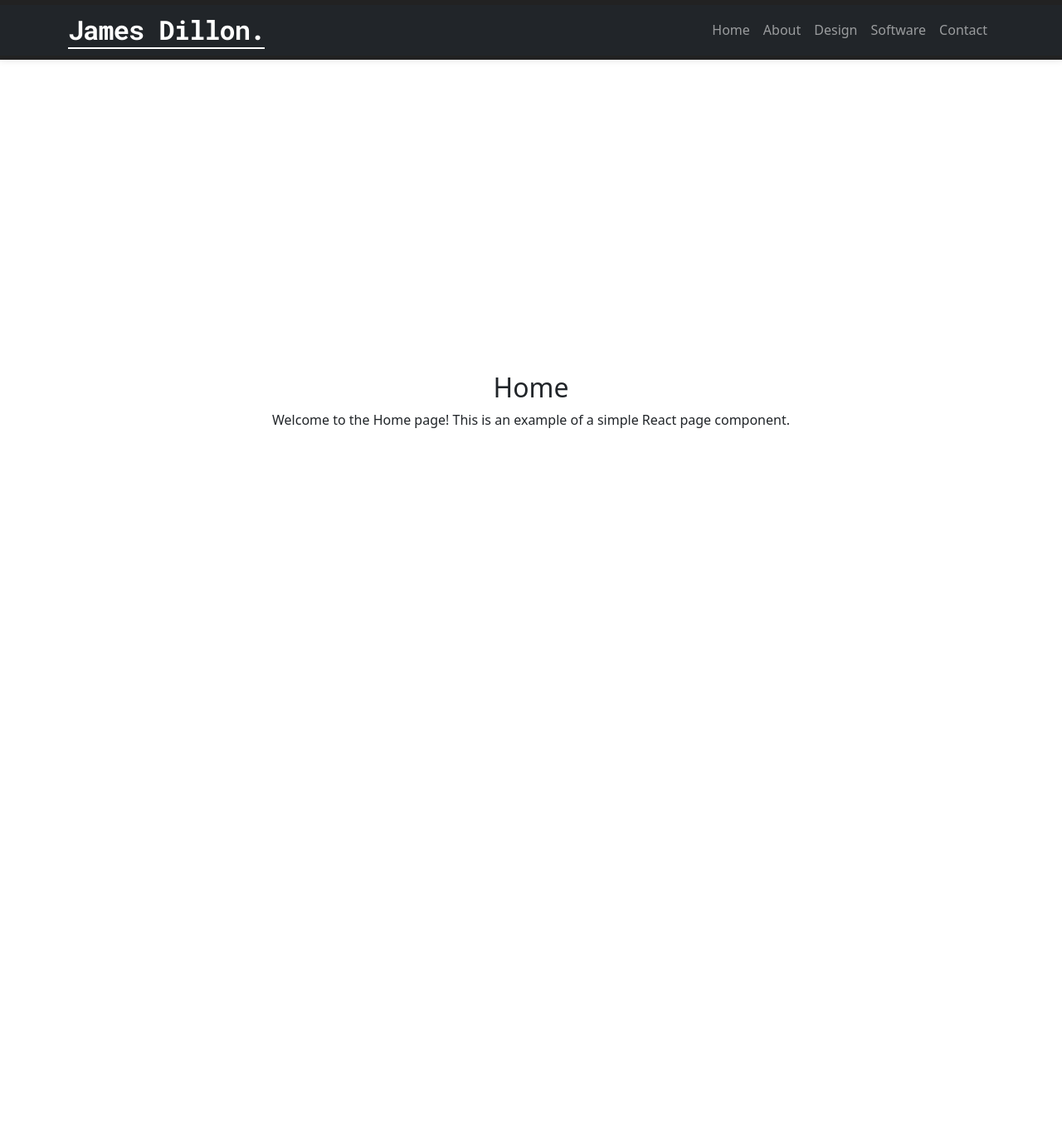
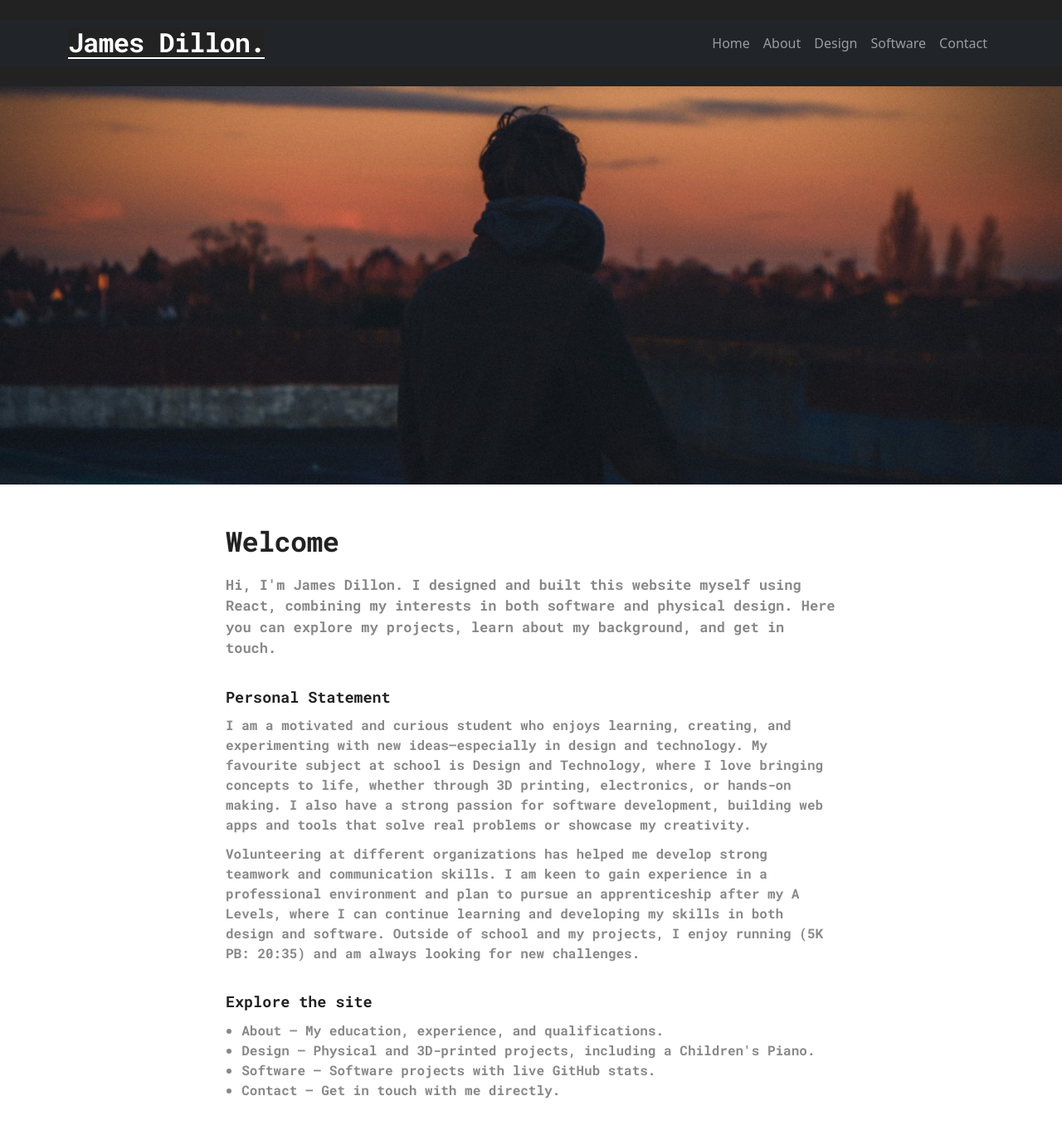
Before and after one commit to JamesDillonDev/JamesDillonDev.github.io, a React (Vite) app: page / in a window 1280 px wide. Shown: the top 1362 px of the page at 83% size. Before the commit the page ends 800 px from the top, so only its background shows below. Built offline with nearby package versions, Linux system fonts and the light colour scheme.

Commit message:
Added home page

```diff
--- a/src/App.css
+++ b/src/App.css
@@ -1,21 +1,23 @@
 /* Make header and navbar stick to the top */
 
-.top-header {
+ .top-header {
   position: fixed;
   top: 0;
   left: 0;
+  width: 100vw;
+  z-index: 1000;
+  left: 0;
   width: 100%;
-  z-index: 1000;
   background: #222;
   box-shadow: 0 2px 8px rgba(0,0,0,0.08);
-  padding-top: 0.35rem;
-  padding-bottom: 0.35rem;
+  padding-top: 24px;
+  padding-bottom: 24px;
 }
 
  .site-title {
   text-align: center;
   margin: 0;
-  padding: 0.3rem 0 0.2rem 0;
+  padding: 0;
   font-family: 'Roboto Mono', monospace;
   font-weight: 700;
   letter-spacing: -0.03em;
@@ -24,12 +26,7 @@
   display: inline-block;
   line-height: 1.1;
   font-size: 2rem;
-}
   background: #222;
-}
-
-
-.nav-bar {
   margin-bottom: 0;
 }
 
@@ -40,9 +37,6 @@
   align-items: center;
 }
 
-body {
-  padding-top: 110px; /* Adjust for fixed header height */
-}
 #root {
   max-width: 1280px;
   margin: 0 auto;
@@ -55,8 +49,6 @@ body {
   padding: 1.5em;
   will-change: filter;
   transition: filter 300ms;
-}
-.logo:hover {
   filter: drop-shadow(0 0 2em #646cffaa);
 }
 .logo.react:hover {
@@ -84,4 +76,6 @@ body {
 
 .read-the-docs {
   color: #888;
+  padding-top: 16px;
+  padding-bottom: 16px;
 }
--- a/src/pages/About.jsx
+++ b/src/pages/About.jsx
@@ -2,7 +2,7 @@ export default function About() {
   return (
     <div
       style={{
-        padding: '0.5rem 2rem 2rem 2rem',
+        padding: '5rem 2rem 2rem 2rem',
         maxWidth: 800,
         margin: '0 auto',
         fontFamily: 'Roboto Mono, monospace',
--- a/src/pages/Design.jsx
+++ b/src/pages/Design.jsx
@@ -1,2 +1,50 @@
-// Renamed from Physical.jsx
-export { default } from './Physical.jsx';
+
+import { Carousel, Container } from 'react-bootstrap';
+
+const pianoImages = [
+  '/public/pianoA.jpg',
+  '/public/pianoB.jpg',
+  '/public/pianoC.jpg',
+];
+
+export default function Design() {
+  return (
+    <>
+      <h2
+        style={{
+          fontFamily: 'Roboto Mono, monospace',
+          fontWeight: 700,
+          marginBottom: '1.2rem',
+          marginTop: '7.5rem',
+          fontSize: '2.1rem',
+          letterSpacing: '-0.02em',
+          textAlign: 'center',
+          paddingTop: 5,
+        }}
+      >
+        Designs
+      </h2>
+      <div style={{ width: 800, maxWidth: '100%', height: 480, margin: '0 auto', overflow: 'hidden' }}>
+        <Carousel style={{ width: '100%', height: '100%' }}>
+          {pianoImages.map((img, idx) => (
+            <Carousel.Item key={idx}>
+              <img
+                className="d-block w-100"
+                src={img}
+                alt={`Children's Piano ${idx + 1}`}
+                style={{ width: '100%', height: 480, objectFit: 'cover' }}
+              />
+              <Carousel.Caption>
+                <h4>Children's Piano</h4>
+                <p>
+                  A fun, interactive piano designed for children, featuring colorful keys and simple controls to encourage musical exploration.
+                  It has four different modes so a child can experience more than just music.
+                </p>
+              </Carousel.Caption>
+            </Carousel.Item>
+          ))}
+        </Carousel>
+      </div>
+    </>
+  );
+}
--- a/src/pages/Home.jsx
+++ b/src/pages/Home.jsx
@@ -1,8 +1,44 @@
 export default function Home() {
   return (
-    <div style={{ padding: '2rem' }}>
-      <h2>Home</h2>
-      <p>Welcome to the Home page! This is an example of a simple React page component.</p>
-    </div>
+    <>
+      <img
+        src="/me.jpg"
+        alt="James Dillon"
+        style={{
+          width: '100vw',
+          height: 480,
+          objectFit: 'cover',
+          display: 'block',
+          marginBottom: '1rem',
+          borderRadius: 0,
+          position: 'relative',
+          left: '50%',
+          right: '50%',
+          marginLeft: '-50vw',
+          marginRight: '-50vw',
+          maxWidth: 'none',
+        }}
+      />
+      <div style={{ padding: '2rem', maxWidth: 800, margin: '0 auto', fontFamily: 'Roboto Mono, monospace', color: '#222', textAlign: 'left' }}>
+        <h2 style={{ fontFamily: 'Roboto Mono, monospace', fontWeight: 700, fontSize: '2.1rem', letterSpacing: '-0.02em', marginBottom: '1.2rem', marginTop: 0, color: '#222', textAlign: 'left' }}>Welcome</h2>
+        <p style={{ color: '#888', fontSize: 17, marginBottom: '2rem', textAlign: 'left' }}>
+          Hi, I'm James Dillon. I designed and built this website myself using React, combining my interests in both software and physical design. Here you can explore my projects, learn about my background, and get in touch.
+        </p>
+        <h3 style={{ fontWeight: 700, fontSize: '1.15rem', margin: '2.2rem 0 0.7rem 0', color: '#222', textAlign: 'left' }}>Personal Statement</h3>
+        <p style={{ fontSize: 16, margin: '0.7em 0 0 0', color: '#888', textAlign: 'left' }}>
+          I am a motivated and curious student who enjoys learning, creating, and experimenting with new ideas—especially in design and technology. My favourite subject at school is Design and Technology, where I love bringing concepts to life, whether through 3D printing, electronics, or hands-on making. I also have a strong passion for software development, building web apps and tools that solve real problems or showcase my creativity.
+        </p>
+        <p style={{ fontSize: 16, margin: '0.7em 0 2.2em 0', color: '#888', textAlign: 'left' }}>
+          Volunteering at different organizations has helped me develop strong teamwork and communication skills. I am keen to gain experience in a professional environment and plan to pursue an apprenticeship after my A Levels, where I can continue learning and developing my skills in both design and software. Outside of school and my projects, I enjoy running (5K PB: 20:35) and am always looking for new challenges.
+        </p>
+        <h3 style={{ fontWeight: 700, fontSize: '1.15rem', margin: '2.2rem 0 0.7rem 0', color: '#222', textAlign: 'left' }}>Explore the site</h3>
+        <ul style={{ fontSize: 16, margin: '0.7em 0 0 0', paddingLeft: '1.2em', color: '#888', textAlign: 'left' }}>
+          <li><strong>About</strong> – My education, experience, and qualifications.</li>
+          <li><strong>Design</strong> – Physical and 3D-printed projects, including a Children's Piano.</li>
+          <li><strong>Software</strong> – Software projects with live GitHub stats.</li>
+          <li><strong>Contact</strong> – Get in touch with me directly.</li>
+        </ul>
+      </div>
+    </>
   );
 }
--- a/src/pages/Physical.jsx
+++ /dev/null
@@ -1,49 +0,0 @@
-
-import { Carousel, Container } from 'react-bootstrap';
-
-const pianoImages = [
-  '/public/pianoA.jpg',
-  '/public/pianoB.jpg',
-  '/public/pianoC.jpg',
-];
-
-export default function Design() {
-  return (
-    <>
-      <h2
-        style={{
-          fontFamily: 'Roboto Mono, monospace',
-          fontWeight: 700,
-          marginBottom: '1.2rem',
-          marginTop: '4.5rem',
-          fontSize: '2.1rem',
-          letterSpacing: '-0.02em',
-          textAlign: 'center',
-        }}
-      >
-        Designs
-      </h2>
-      <div style={{ width: 800, maxWidth: '100%', height: 480, margin: '0 auto', overflow: 'hidden' }}>
-        <Carousel style={{ width: '100%', height: '100%' }}>
-          {pianoImages.map((img, idx) => (
-            <Carousel.Item key={idx}>
-              <img
-                className="d-block w-100"
-                src={img}
-                alt={`Children's Piano ${idx + 1}`}
-                style={{ width: '100%', height: 480, objectFit: 'cover' }}
-              />
-              <Carousel.Caption>
-                <h4>Children's Piano</h4>
-                <p>
-                  A fun, interactive piano designed for children, featuring colorful keys and simple controls to encourage musical exploration.
-                  It has four different modes so a child can experience more than just music.
-                </p>
-              </Carousel.Caption>
-            </Carousel.Item>
-          ))}
-        </Carousel>
-      </div>
-    </>
-  );
-}
--- a/src/pages/Software.jsx
+++ b/src/pages/Software.jsx
@@ -29,8 +29,8 @@ function StatBox({ icon, label, value }) {
 
 export default function Software() {
   return (
-    <Container fluid style={{ paddingTop: 0, paddingLeft: 0, paddingRight: 0, paddingBottom: '2rem' }}>
-      <h2 style={{ marginTop: '0.5rem', marginBottom: '2rem', fontFamily: 'Roboto Mono, monospace', fontWeight: 700 }}>Software Projects</h2>
+    <Container fluid style={{ paddingTop: 30, paddingLeft: 0, paddingRight: 0, paddingBottom: '2rem' }}>
+      <h2 style={{ marginTop: '0.5rem', marginBottom: '2rem', fontFamily: 'Roboto Mono, monospace', fontWeight: 700, paddingTop: 10 }}>Software Projects</h2>
       <Row className="g-4" xs={1} sm={1} md={2} lg={3} xl={3} style={{ justifyContent: 'center' }}>
       <Col style={{ display: 'flex', justifyContent: 'center' }}>
       <ProjectCard owner="JamesDillonDev" repo="gradicode" cardStyle={{ background: '#eaeaea', border: '1.5px solid #b6b6e0', fontFamily: 'Roboto Mono, monospace' }} />
```
Also changed, not shown: public/me.jpg (added).
